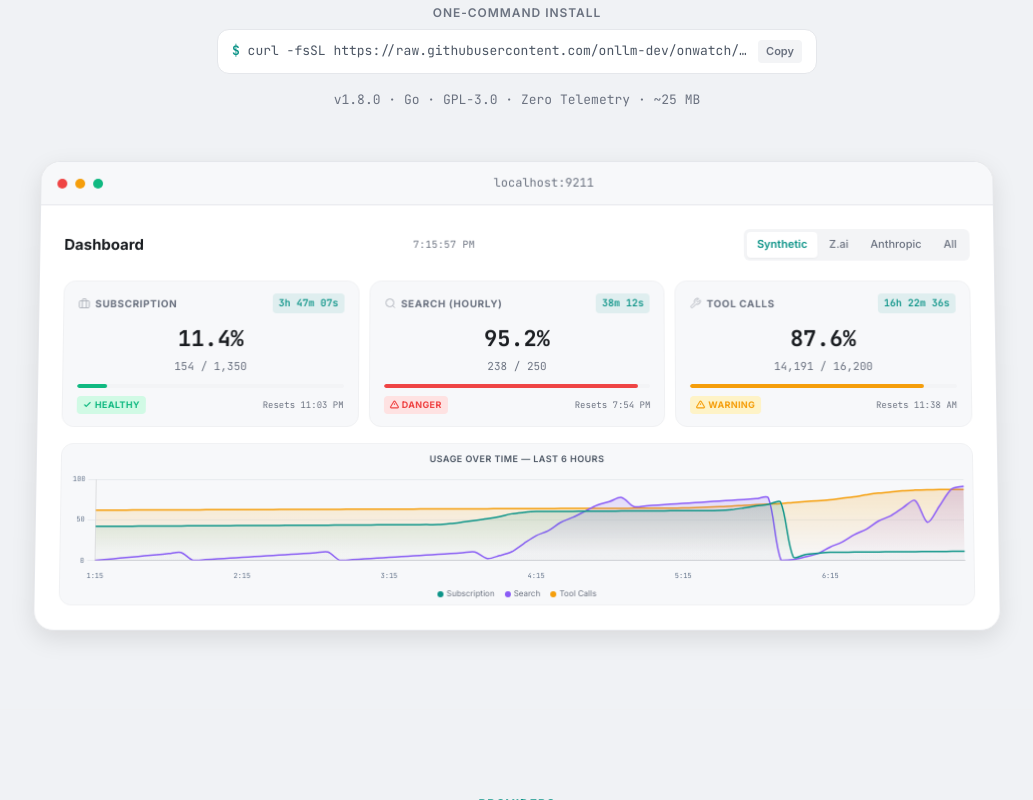
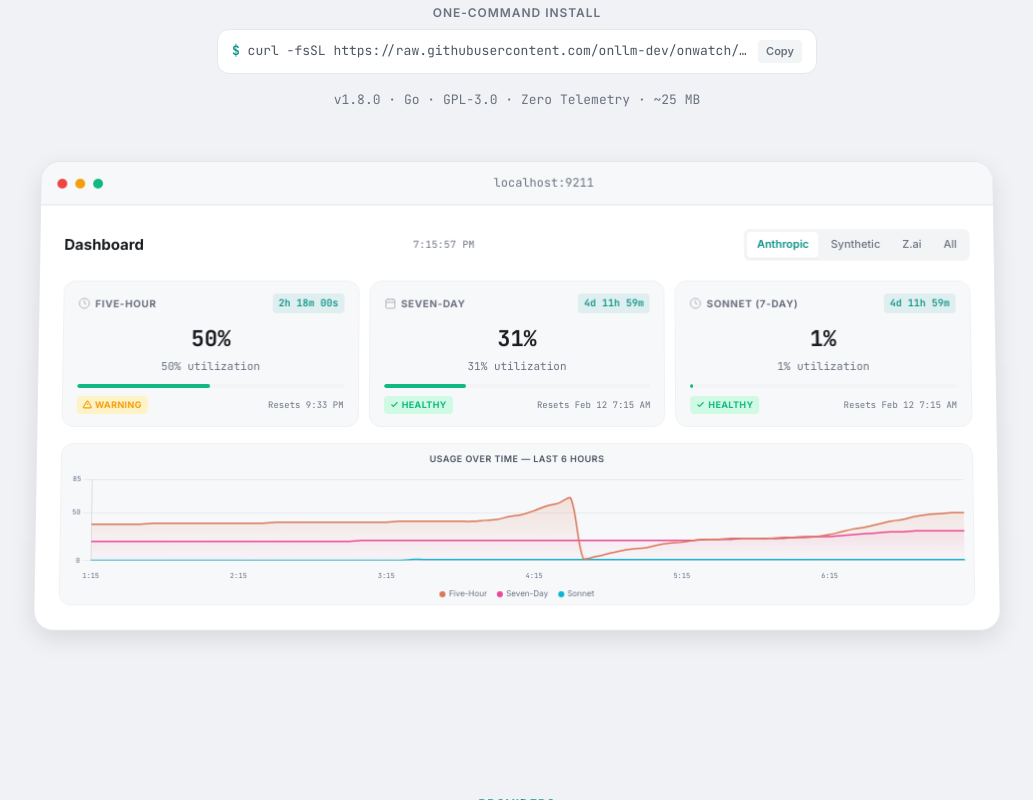
Before and after one commit to onllm-dev/onWatch, a plain HTML site: page landing/index.html in a window 1280 px wide. Shown: the part 575-1375 px from the top of the page, without its empty margins (123-1156 px from the left). Drawn offline with nearby package versions, Linux system fonts and the light colour scheme.

Commit message:
feat: distinct Anthropic chart colors, reorder tabs, taller mini charts
- Replace TERRACOTTA/COPPER/SAND (all brown) with CORAL/PINK/CYAN for
  visually distinct Five-Hour, Seven-Day, and Sonnet chart lines
- Reorder dashboard tabs: Anthropic → Synthetic → Z.ai → All
- Reorder "All" view card rows and mini charts to match tab order
- Double mini chart height in "All" view (80px → 160px)
- Round Anthropic data to integers (API returns whole numbers)
- Anthropic animations and tooltips display integer percentages
- Default view now opens on Anthropic tab

```diff
--- a/landing/index.html
+++ b/landing/index.html
@@ -2145,14 +2145,14 @@ a:hover { text-decoration: underline; }
                         <div class="mockup-title">Dashboard</div>
                         <div class="mock-time" id="mock-time"></div>
                         <div class="mockup-tabs" id="mockup-tabs">
-                            <span class="mockup-tab active" data-tab="synthetic" onclick="switchMockTab('synthetic')">Synthetic</span>
+                            <span class="mockup-tab active" data-tab="anthropic" onclick="switchMockTab('anthropic')">Anthropic</span>
+                            <span class="mockup-tab" data-tab="synthetic" onclick="switchMockTab('synthetic')">Synthetic</span>
                             <span class="mockup-tab" data-tab="zai" onclick="switchMockTab('zai')">Z.ai</span>
-                            <span class="mockup-tab" data-tab="anthropic" onclick="switchMockTab('anthropic')">Anthropic</span>
                             <span class="mockup-tab" data-tab="all" onclick="switchMockTab('all')">All</span>
                         </div>
                     </div>
                     <!-- Synthetic view -->
-                    <div class="mockup-view" id="mock-synthetic">
+                    <div class="mockup-view" id="mock-synthetic" style="display:none;">
                         <div class="mockup-cards">
                             <div class="mock-card">
                                 <div class="mock-card-header">
@@ -2240,7 +2240,7 @@ a:hover { text-decoration: underline; }
                         </div>
                     </div>
                     <!-- Anthropic view -->
-                    <div class="mockup-view" id="mock-anthropic" style="display:none;">
+                    <div class="mockup-view" id="mock-anthropic">
                         <div class="mockup-cards">
                             <div class="mock-card">
                                 <div class="mock-card-header">
@@ -2285,7 +2285,28 @@ a:hover { text-decoration: underline; }
                     </div>
                     <!-- All providers view -->
                     <div class="mockup-view" id="mock-all" style="display:none;">
-                        <div style="font-size:9px;font-weight:700;text-transform:uppercase;letter-spacing:0.06em;color:var(--accent-teal);margin:0 0 6px;opacity:0.7;">Synthetic</div>
+                        <div style="font-size:9px;font-weight:700;text-transform:uppercase;letter-spacing:0.06em;color:#D97757;margin:0 0 6px;opacity:0.7;">Anthropic</div>
+                        <div class="mockup-cards" style="grid-template-columns: repeat(3, 1fr); gap:8px; margin-bottom:6px;">
+                            <div class="mock-card" style="padding:10px 12px;">
+                                <div class="mock-card-header"><div class="mock-card-label" style="font-size:9px;">Five-Hour</div><div class="mock-card-countdown" style="font-size:8px;padding:1px 4px;">2h 18m</div></div>
+                                <div class="mock-card-value" id="anim-all-ant5h" style="font-size:16px;">0%</div>
+                                <div class="mock-card-sub" style="font-size:9px;">50% utilization</div>
+                                <div class="mock-progress"><div class="mock-progress-fill" id="prog-all-ant5h" style="width:0%;background:var(--status-warning)"></div></div>
+                            </div>
+                            <div class="mock-card" style="padding:10px 12px;">
+                                <div class="mock-card-header"><div class="mock-card-label" style="font-size:9px;">Seven-Day</div><div class="mock-card-countdown" style="font-size:8px;padding:1px 4px;">4d 12h</div></div>
+                                <div class="mock-card-value" id="anim-all-ant7d" style="font-size:16px;">0%</div>
+                                <div class="mock-card-sub" style="font-size:9px;">31% utilization</div>
+                                <div class="mock-progress"><div class="mock-progress-fill" id="prog-all-ant7d" style="width:0%;background:var(--status-healthy)"></div></div>
+                            </div>
+                            <div class="mock-card" style="padding:10px 12px;">
+                                <div class="mock-card-header"><div class="mock-card-label" style="font-size:9px;">Sonnet (7d)</div><div class="mock-card-countdown" style="font-size:8px;padding:1px 4px;">4d 12h</div></div>
+                                <div class="mock-card-value" id="anim-all-antson" style="font-size:16px;">0%</div>
+                                <div class="mock-card-sub" style="font-size:9px;">1% utilization</div>
+                                <div class="mock-progress"><div class="mock-progress-fill" id="prog-all-antson" style="width:0%;background:var(--status-healthy)"></div></div>
+                            </div>
+                        </div>
+                        <div style="font-size:9px;font-weight:700;text-transform:uppercase;letter-spacing:0.06em;color:var(--accent-teal);margin:8px 0 6px;opacity:0.7;">Synthetic</div>
                         <div class="mockup-cards" style="grid-template-columns: repeat(3, 1fr); gap:8px; margin-bottom:6px;">
                             <div class="mock-card" style="padding:10px 12px;">
                                 <div class="mock-card-header"><div class="mock-card-label" style="font-size:9px;">Subscription</div><div class="mock-card-countdown" style="font-size:8px;padding:1px 4px;">3h 47m</div></div>
@@ -2327,27 +2348,6 @@ a:hover { text-decoration: underline; }
                                 <div class="mock-progress"><div class="mock-progress-fill" id="prog-both-ztool" style="width:0%;background:var(--status-healthy)"></div></div>
                             </div>
                         </div>
-                        <div style="font-size:9px;font-weight:700;text-transform:uppercase;letter-spacing:0.06em;color:#D97757;margin:8px 0 6px;opacity:0.7;">Anthropic</div>
-                        <div class="mockup-cards" style="grid-template-columns: repeat(3, 1fr); gap:8px; margin-bottom:0;">
-                            <div class="mock-card" style="padding:10px 12px;">
-                                <div class="mock-card-header"><div class="mock-card-label" style="font-size:9px;">Five-Hour</div><div class="mock-card-countdown" style="font-size:8px;padding:1px 4px;">2h 18m</div></div>
-                                <div class="mock-card-value" id="anim-all-ant5h" style="font-size:16px;">0%</div>
-                                <div class="mock-card-sub" style="font-size:9px;">50% utilization</div>
-                                <div class="mock-progress"><div class="mock-progress-fill" id="prog-all-ant5h" style="width:0%;background:var(--status-warning)"></div></div>
-                            </div>
-                            <div class="mock-card" style="padding:10px 12px;">
-                                <div class="mock-card-header"><div class="mock-card-label" style="font-size:9px;">Seven-Day</div><div class="mock-card-countdown" style="font-size:8px;padding:1px 4px;">4d 12h</div></div>
-                                <div class="mock-card-value" id="anim-all-ant7d" style="font-size:16px;">0%</div>
-                                <div class="mock-card-sub" style="font-size:9px;">31% utilization</div>
-                                <div class="mock-progress"><div class="mock-progress-fill" id="prog-all-ant7d" style="width:0%;background:var(--status-healthy)"></div></div>
-                            </div>
-                            <div class="mock-card" style="padding:10px 12px;">
-                                <div class="mock-card-header"><div class="mock-card-label" style="font-size:9px;">Sonnet (7d)</div><div class="mock-card-countdown" style="font-size:8px;padding:1px 4px;">4d 12h</div></div>
-                                <div class="mock-card-value" id="anim-all-antson" style="font-size:16px;">0%</div>
-                                <div class="mock-card-sub" style="font-size:9px;">1% utilization</div>
-                                <div class="mock-progress"><div class="mock-progress-fill" id="prog-all-antson" style="width:0%;background:var(--status-healthy)"></div></div>
-                            </div>
-                        </div>
                     </div>
                     <div class="mock-chart">
                         <div class="mock-chart-title">Usage over time — Last 6 hours</div>
@@ -2355,23 +2355,23 @@ a:hover { text-decoration: underline; }
                         <div id="chart-multi" style="display:none;">
                             <div style="display:flex;gap:6px;">
                                 <div style="flex:1;min-width:0;">
+                                    <div class="mock-dual-label" style="color:#D97757;">Anthropic</div>
+                                    <div style="position:relative;height:160px;"><canvas id="mock-chart-ant"></canvas></div>
+                                </div>
+                                <div style="flex:1;min-width:0;">
                                     <div class="mock-dual-label" style="color:var(--accent-teal);">Synthetic</div>
-                                    <div style="position:relative;height:80px;"><canvas id="mock-chart-syn"></canvas></div>
+                                    <div style="position:relative;height:160px;"><canvas id="mock-chart-syn"></canvas></div>
                                 </div>
                                 <div style="flex:1;min-width:0;">
                                     <div class="mock-dual-label" style="color:var(--accent-peach);">Z.ai</div>
-                                    <div style="position:relative;height:80px;"><canvas id="mock-chart-zai"></canvas></div>
-                                </div>
-                                <div style="flex:1;min-width:0;">
-                                    <div class="mock-dual-label" style="color:#D97757;">Anthropic</div>
-                                    <div style="position:relative;height:80px;"><canvas id="mock-chart-ant"></canvas></div>
+                                    <div style="position:relative;height:160px;"><canvas id="mock-chart-zai"></canvas></div>
                                 </div>
                             </div>
                         </div>
                         <div class="mock-legend" id="mock-legend">
-                            <span class="mock-legend-item"><span class="mock-legend-dot" style="background:#0D9488"></span>Subscription</span>
-                            <span class="mock-legend-item"><span class="mock-legend-dot" style="background:#8B5CF6"></span>Search</span>
-                            <span class="mock-legend-item"><span class="mock-legend-dot" style="background:#F59E0B"></span>Tool Calls</span>
+                            <span class="mock-legend-item"><span class="mock-legend-dot" style="background:#D97757"></span>Five-Hour</span>
+                            <span class="mock-legend-item"><span class="mock-legend-dot" style="background:#EC4899"></span>Seven-Day</span>
+                            <span class="mock-legend-item"><span class="mock-legend-dot" style="background:#06B6D4"></span>Sonnet</span>
                         </div>
                     </div>
                 </div>
@@ -3081,13 +3081,14 @@ a:hover { text-decoration: underline; }
             var el = document.getElementById(t.id);
             var prog = document.getElementById(t.prog);
             if (!el || !prog) return;
+            var isAnt = t.id.indexOf('ant') !== -1;
             var duration = 1200, startTime = null;
             function step(ts) {
                 if (!startTime) startTime = ts;
                 var p = Math.min((ts - startTime) / duration, 1);
                 var ease = 1 - Math.pow(1 - p, 3);
                 var val = t.end * ease;
-                el.textContent = val.toFixed(1) + '%';
+                el.textContent = (isAnt ? Math.round(val) : val.toFixed(1)) + '%';
                 prog.style.width = val + '%';
                 prog.style.background = getBarColor(val);
                 if (p < 1) requestAnimationFrame(step);
@@ -3117,8 +3118,8 @@ a:hover { text-decoration: underline; }
     if (mockup) {
         var obs = new IntersectionObserver(function(entries) {
             if (entries[0].isIntersecting) {
-                animatedViews['synthetic'] = true;
-                setTimeout(function() { animateTargets(allTargets.synthetic); }, 300);
+                animatedViews['anthropic'] = true;
+                setTimeout(function() { animateTargets(allTargets.anthropic); }, 300);
                 obs.disconnect();
             }
         }, { threshold: 0.3 });
@@ -3773,6 +3774,12 @@ document.querySelectorAll('a[href^="#"]').forEach(function(a) {
     var antSonData = buildCurveWithBase(actAntSon, 0.2, 1.0);
     monotonic(antSonData);
 
+    /* Anthropic API returns integer utilization — round all data points */
+    function roundArray(arr) { for (var k = 0; k < arr.length; k++) arr[k] = Math.round(arr[k]); return arr; }
+    roundArray(ant5hData);
+    roundArray(ant7dData);
+    roundArray(antSonData);
+
     /* ── Chart colors ── */
     var TEAL = '#0D9488';
     var PURPLE = '#8B5CF6';
@@ -3780,9 +3787,9 @@ document.querySelectorAll('a[href^="#"]').forEach(function(a) {
     var BLUE = '#3B82F6';
     var ROSE = '#F43F5E';
     var EMERALD = '#10B981';
-    var TERRACOTTA = '#D97757';
-    var COPPER = '#B45309';
-    var SAND = '#D4A574';
+    var CORAL = '#D97757';
+    var PINK = '#EC4899';
+    var CYAN = '#06B6D4';
 
     function makeGradient(ctx, color, h) {
         var g = ctx.createLinearGradient(0, 0, 0, h);
@@ -3814,7 +3821,7 @@ document.querySelectorAll('a[href^="#"]').forEach(function(a) {
                 padding: 8,
                 cornerRadius: 6,
                 callbacks: {
-                    label: function(ctx) { return ctx.dataset.label + ': ' + ctx.parsed.y.toFixed(1) + '%'; }
+                    label: function(ctx) { var v = ctx.parsed.y; var isAnt = ['Five-Hour','Seven-Day','Sonnet'].indexOf(ctx.dataset.label) !== -1; return ctx.dataset.label + ': ' + (isAnt ? Math.round(v) : v.toFixed(1)) + '%'; }
                 }
             }
         },
@@ -3866,15 +3873,15 @@ document.querySelectorAll('a[href^="#"]').forEach(function(a) {
 
     if (mainCanvas) {
         var mainOpts = JSON.parse(JSON.stringify(commonOpts));
-        mainOpts.scales.y.max = synYMax;
+        mainOpts.scales.y.max = antYMax;
         mainChart = new Chart(mainCanvas, {
             type: 'line',
             data: {
                 labels: labels,
                 datasets: [
-                    makeDataset('Subscription', synSubData, TEAL),
-                    makeDataset('Search', synSearchData, PURPLE),
-                    makeDataset('Tool Calls', synToolData, AMBER)
+                    makeDataset('Five-Hour', ant5hData, CORAL),
+                    makeDataset('Seven-Day', ant7dData, PINK),
+                    makeDataset('Sonnet', antSonData, CYAN)
                 ]
             },
             options: mainOpts
@@ -3929,9 +3936,9 @@ document.querySelectorAll('a[href^="#"]').forEach(function(a) {
             data: {
                 labels: labels,
                 datasets: [
-                    makeDataset('Five-Hour', ant5hData, TERRACOTTA),
-                    makeDataset('Seven-Day', ant7dData, COPPER),
-                    makeDataset('Sonnet', antSonData, SAND)
+                    makeDataset('Five-Hour', ant5hData, CORAL),
+                    makeDataset('Seven-Day', ant7dData, PINK),
+                    makeDataset('Sonnet', antSonData, CYAN)
                 ]
             },
             options: antOpts
@@ -3941,7 +3948,7 @@ document.querySelectorAll('a[href^="#"]').forEach(function(a) {
     /* ── Tab switching for charts ── */
     var synLegend = '<span class="mock-legend-item"><span class="mock-legend-dot" style="background:' + TEAL + '"></span>Subscription</span><span class="mock-legend-item"><span class="mock-legend-dot" style="background:' + PURPLE + '"></span>Search</span><span class="mock-legend-item"><span class="mock-legend-dot" style="background:' + AMBER + '"></span>Tool Calls</span>';
     var zaiLegend = '<span class="mock-legend-item"><span class="mock-legend-dot" style="background:' + BLUE + '"></span>Tokens</span><span class="mock-legend-item"><span class="mock-legend-dot" style="background:' + ROSE + '"></span>Time</span><span class="mock-legend-item"><span class="mock-legend-dot" style="background:' + EMERALD + '"></span>Tool Calls</span>';
-    var antLegend = '<span class="mock-legend-item"><span class="mock-legend-dot" style="background:' + TERRACOTTA + '"></span>Five-Hour</span><span class="mock-legend-item"><span class="mock-legend-dot" style="background:' + COPPER + '"></span>Seven-Day</span><span class="mock-legend-item"><span class="mock-legend-dot" style="background:' + SAND + '"></span>Sonnet</span>';
+    var antLegend = '<span class="mock-legend-item"><span class="mock-legend-dot" style="background:' + CORAL + '"></span>Five-Hour</span><span class="mock-legend-item"><span class="mock-legend-dot" style="background:' + PINK + '"></span>Seven-Day</span><span class="mock-legend-item"><span class="mock-legend-dot" style="background:' + CYAN + '"></span>Sonnet</span>';
 
     window._switchChart = function(tab) {
         var single = document.getElementById('chart-single');
@@ -3961,9 +3968,9 @@ document.querySelectorAll('a[href^="#"]').forEach(function(a) {
             if (legend) legend.innerHTML = antLegend;
             if (mainChart) {
                 mainChart.data.datasets = [
-                    makeDataset('Five-Hour', ant5hData, TERRACOTTA),
-                    makeDataset('Seven-Day', ant7dData, COPPER),
-                    makeDataset('Sonnet', antSonData, SAND)
+                    makeDataset('Five-Hour', ant5hData, CORAL),
+                    makeDataset('Seven-Day', ant7dData, PINK),
+                    makeDataset('Sonnet', antSonData, CYAN)
                 ];
                 mainChart.options.scales.y.max = antYMax;
                 mainChart.update();
```
